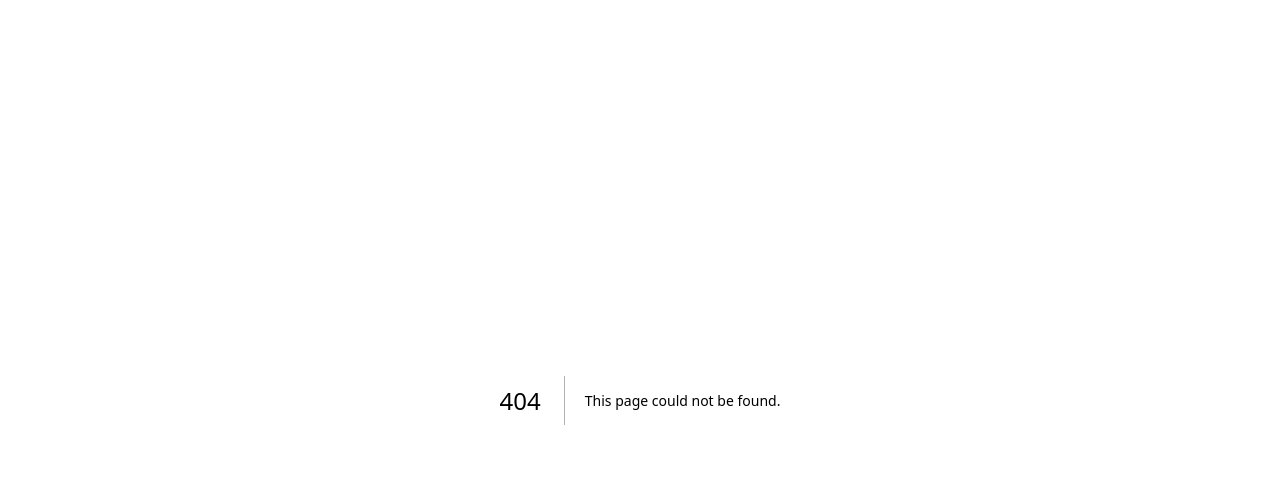
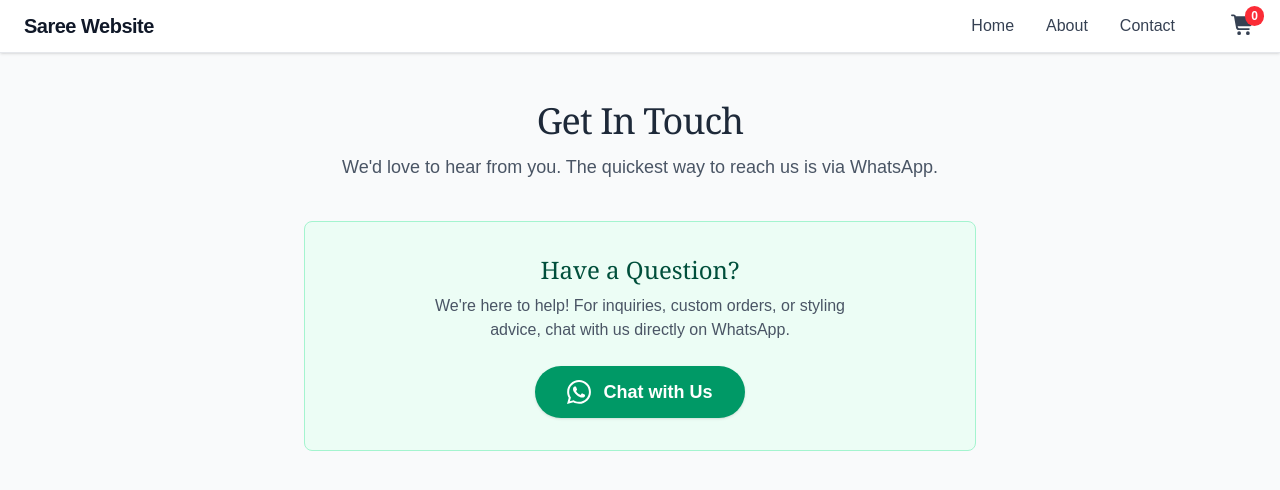
Before and after one commit to KashyapHegdeKota/saree-website, a Next.js app in the folder my-app/: page /contact in a window 1280 px wide. Before the commit this address had no page. Shown: the top 490 px of the page. Built offline with nearby package versions, Linux system fonts and the light colour scheme.

Commit message:
Added About page, Contact page, Whatsapp, Updated Saree prices.

```diff
--- /dev/null
+++ b/my-app/src/app/about/page.js
@@ -0,0 +1,127 @@
+import Navbar from "../components/Navbar";
+import Image from "next/image";
+
+// Simple SVG icons for visual flair
+const WeaveIcon = () => (
+  <svg
+    className="h-10 w-10 text-gray-700"
+    xmlns="http://www.w3.org/2000/svg"
+    fill="none"
+    viewBox="0 0 24 24"
+    strokeWidth={1.5}
+    stroke="currentColor"
+  >
+    <path
+      strokeLinecap="round"
+      strokeLinejoin="round"
+      d="M9.75 3.104v5.714a2.25 2.25 0 01-.659 1.591L5 14.5M9.75 3.104c.251.023.501.05.75.082a2.25 2.25 0 012.25 2.25v5.714a2.25 2.25 0 00.659 1.591L19 14.5M9.75 3.104l4.281 4.282M14.25 21v-5.714a2.25 2.25 0 00-.659-1.591L9 9.5M14.25 21c-.251-.023-.501-.05-.75-.082a2.25 2.25 0 00-2.25-2.25v-5.714a2.25 2.25 0 01.659-1.591L15 4.5M14.25 21l-4.281-4.282"
+    />
+  </svg>
+);
+
+const PaletteIcon = () => (
+  <svg
+    className="h-10 w-10 text-gray-700"
+    xmlns="http://www.w3.org/2000/svg"
+    fill="none"
+    viewBox="0 0 24 24"
+    strokeWidth={1.5}
+    stroke="currentColor"
+  >
+    <path
+      strokeLinecap="round"
+      strokeLinejoin="round"
+      d="M4.098 19.902a3.75 3.75 0 005.304 0l6.401-6.402a3.75 3.75 0 00-5.304-5.304L4.098 14.6a3.75 3.75 0 000 5.304z"
+    />
+    <path
+      strokeLinecap="round"
+      strokeLinejoin="round"
+      d="M19.5 4.5l-4.5 4.5M12.75 8.25l-1.5-1.5"
+    />
+  </svg>
+);
+
+const AboutPage = () => {
+  return (
+    <div className="min-h-screen bg-white">
+      <Navbar />
+
+      <main>
+        {/* Hero Section */}
+        <div className="relative h-80 w-full">
+          <Image
+            src="/sarees/about-hero.jpg" // **IMPORTANT**: Replace with your own beautiful, high-quality image
+            alt="A vibrant collection of folded sarees"
+            layout="fill"
+            objectFit="cover"
+            className="opacity-80"
+          />
+          <div className="absolute inset-0 bg-black bg-opacity-40 flex items-center justify-center">
+            <h1 className="text-4xl md:text-5xl font-serif text-white tracking-wider text-center px-4">
+              A Legacy of Thread & Grace
+            </h1>
+          </div>
+        </div>
+
+        {/* Content Section */}
+        <div className="max-w-4xl mx-auto px-6 py-16 text-center">
+          <h2 className="text-3xl font-serif text-gray-800 mb-4">
+            Our Philosophy
+          </h2>
+          <p className="text-lg text-gray-600 max-w-2xl mx-auto leading-relaxed">
+            We believe a saree is more than just clothing—it's a piece of art, a
+            symbol of grace, and an expression of identity. Our journey began
+            with a mission: to share the unparalleled beauty of this iconic
+            garment with the world.
+          </p>
+        </div>
+
+        {/* Features Section */}
+        <div className="bg-gray-50 py-20">
+          <div className="max-w-5xl mx-auto grid md:grid-cols-2 gap-12 px-6 items-center">
+            <div className="text-center md:text-left">
+              <PaletteIcon />
+              <h3 className="text-2xl font-serif text-gray-800 mt-4 mb-2">
+                A Curated Collection
+              </h3>
+              <p className="text-gray-600 leading-relaxed">
+                We present a{" "}
+                <strong className="font-semibold text-gray-700">
+                  hand-picked collection of sarees of vibrant colors, rich
+                  textures, and timeless elegance.
+                </strong>{" "}
+                Each piece is carefully selected for its quality, craftsmanship,
+                and the unique story it tells.
+              </p>
+            </div>
+            <div className="text-center md:text-left">
+              <WeaveIcon />
+              <h3 className="text-2xl font-serif text-gray-800 mt-4 mb-2">
+                Tribute to Artistry
+              </h3>
+              <p className="text-gray-600 leading-relaxed">
+                From the lustrous sheen of pure silks to the intricate patterns
+                of traditional artisans, our collection is a tribute to the rich
+                heritage and artistry behind every thread. We are committed to
+                bringing you authentic designs to cherish for years.
+              </p>
+            </div>
+          </div>
+        </div>
+
+        {/* Closing */}
+        <div className="max-w-4xl mx-auto px-6 py-20 text-center">
+          <h2 className="text-3xl font-serif text-gray-800 mb-4">
+            Discover Your Style
+          </h2>
+          <p className="text-lg text-gray-600 max-w-2xl mx-auto mb-8">
+            Thank you for joining us. We invite you to explore our collection
+            and find the perfect saree that resonates with you.
+          </p>
+        </div>
+      </main>
+    </div>
+  );
+};
+
+export default AboutPage;
--- /dev/null
+++ b/my-app/src/app/components/ContactCard.js
@@ -0,0 +1,41 @@
+// A simple, self-contained SVG icon for WhatsApp
+const WhatsAppIcon = () => (
+  <svg
+    xmlns="http://www.w3.org/2000/svg"
+    className="h-6 w-6"
+    viewBox="0 0 24 24"
+    fill="currentColor"
+  >
+    <path d="M.057 24l1.687-6.163c-1.041-1.804-1.588-3.849-1.587-5.946.003-6.556 5.338-11.891 11.893-11.891 3.181.001 6.167 1.24 8.413 3.488 2.245 2.248 3.481 5.236 3.48 8.414-.003 6.557-5.338 11.892-11.894 11.892-1.99-.001-3.951-.5-5.688-1.448l-6.305 1.654zm6.597-3.807c1.676.995 3.276 1.591 5.392 1.592 5.448 0 9.886-4.434 9.889-9.885.002-5.462-4.415-9.89-9.881-9.892-5.452 0-9.887 4.434-9.889 9.884-.001 2.225.651 3.891 1.746 5.634l-.999 3.648 3.742-.981zm11.387-5.464c-.074-.124-.272-.198-.57-.347-.297-.149-1.758-.868-2.031-.967-.272-.099-.47-.149-.669.149-.198.297-.768.967-.941 1.165-.173.198-.347.223-.644.074-.297-.149-1.255-.462-2.39-1.475-.883-.788-1.48-1.761-1.653-2.059-.173-.297-.018-.458.13-.606.134-.133.297-.347.446-.521.151-.172.2-.296.3-.495.099-.198.05-.371-.025-.521-.075-.148-.669-1.611-.916-2.206-.242-.579-.487-.5-.669-.51-.173-.008-.371-.01-.57-.01s-.521.074-.792.372c-.272.297-1.04 1.016-1.04 2.479 0 1.462 1.065 2.875 1.213 3.074.149.198 2.096 3.2 5.077 4.487.709.306 1.262.489 1.694.625.712.227 1.36.195 1.871.118.571-.085 1.758-.719 2.006-1.413.248-.695.248-1.289.173-1.413z" />
+  </svg>
+);
+
+const ContactCard = ({ phoneNumber }) => {
+  // Format the link for WhatsApp's "click to chat" API
+  const whatsappLink = `https://wa.me/${phoneNumber}`;
+
+  return (
+    <div className="bg-emerald-50 border border-emerald-200 rounded-lg p-8">
+      <div className="text-center">
+        <h3 className="text-2xl font-serif text-emerald-900">
+          Have a Question?
+        </h3>
+        <p className="mt-2 text-gray-600 max-w-md mx-auto">
+          We're here to help! For inquiries, custom orders, or styling advice,
+          chat with us directly on WhatsApp.
+        </p>
+        <a
+          href={whatsappLink}
+          target="_blank"
+          rel="noopener noreferrer"
+          className="mt-6 inline-flex items-center gap-3 rounded-full bg-emerald-600 px-8 py-3 text-lg font-semibold text-white shadow-sm transition-transform hover:scale-105 hover:bg-emerald-700 focus:outline-none focus:ring-2 focus:ring-emerald-500 focus:ring-offset-2"
+        >
+          <WhatsAppIcon />
+          Chat with Us
+        </a>
+      </div>
+    </div>
+  );
+};
+
+export default ContactCard;
--- /dev/null
+++ b/my-app/src/app/contact/page.js
@@ -0,0 +1,34 @@
+import Navbar from "../components/Navbar";
+import ContactCard from "../components/ContactCard";
+
+const ContactPage = () => {
+  return (
+    <div className="min-h-screen bg-gray-50">
+      <Navbar />
+
+      <main className="flex flex-grow items-center justify-center py-12 px-4">
+        <div className="w-full max-w-2xl text-center">
+          <h1 className="text-4xl font-serif text-gray-800 tracking-tight">
+            Get In Touch
+          </h1>
+          <p className="mt-3 text-lg text-gray-600">
+            We'd love to hear from you. The quickest way to reach us is via
+            WhatsApp.
+          </p>
+
+          <div className="mt-10">
+            {/*
+              **IMPORTANT**: Replace the number below with your full WhatsApp phone number,
+              including the country code, but with NO plus sign, spaces, or dashes.
+              For example: a US number would be 14155552671
+              A UK number would be 447912345678
+            */}
+            <ContactCard phoneNumber="971503446479" />
+          </div>
+        </div>
+      </main>
+    </div>
+  );
+};
+
+export default ContactPage;
--- a/my-app/src/app/home/page.js
+++ b/my-app/src/app/home/page.js
@@ -3,6 +3,7 @@
 import { useState } from "react";
 import Navbar from "../components/Navbar";
 import Link from "next/link";
+import { redirect } from "next/navigation";
 
 // --------------------------------------------------
 // Data (add more products by following the same shape)
@@ -133,11 +134,31 @@ const products = [
     title: "Ajrakh Printed Sarees",
     variants: [
       {
+        sku: "7-brown",
+        colorName: "Brown",
+        colorHex: "#8B4513",
+        price: 90.0,
+        image: "/sarees/7-gold.jpg",
+      },
+      {
         sku: "7-blue",
         colorName: "Blue",
         colorHex: "#0000ff",
-        price: 90.0,
-        image: "/sarees/7-gold.jpg",
+        price: 210.0,
+        image: "/sarees/7-blue.jpg",
+      },
+    ],
+  },
+  {
+    id: 8,
+    title: "Pure Silk Saree",
+    variants: [
+      {
+        sku: "8-pink",
+        colorName: "Pink and Blue.",
+        colorHex: "#ff69b4",
+        price: 280.0,
+        image: "/sarees/8-pink.jpg",
       },
     ],
   },
@@ -231,7 +252,7 @@ const ProductCard = ({ product, onAdd }) => {
 const HomePage = () => {
   const handleAddToCart = (productId, sku) => {
     // TODO: wire to your cart store or API
-    console.log("Add to cart:", { productId, sku });
+    redirect("/contact");
   };
 
   return (
```
Also changed, not shown: my-app/public/sarees/7-blue.jpg (added), my-app/public/sarees/8-pink.jpg (added).
